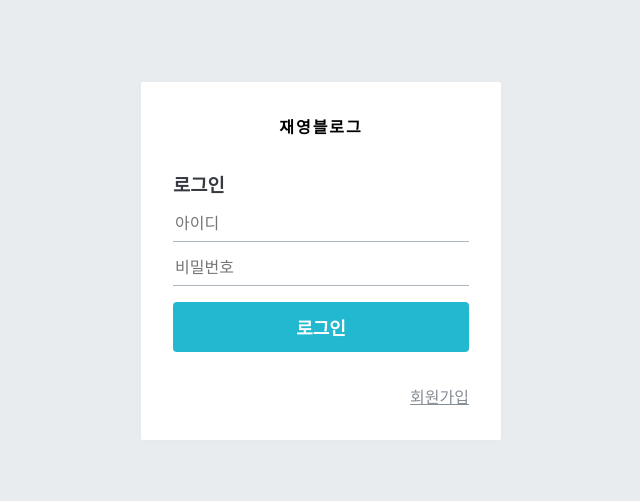
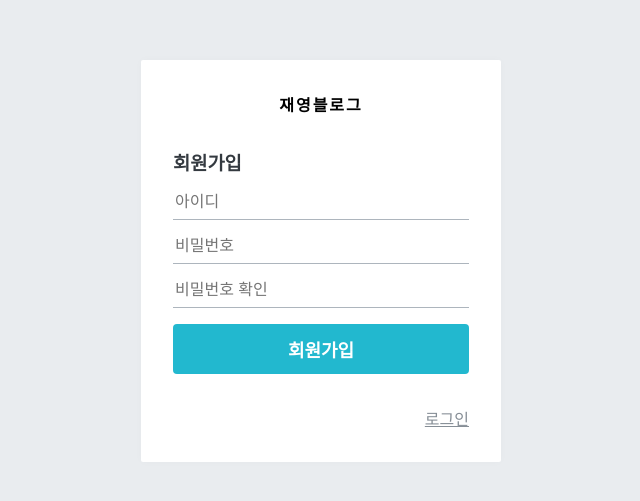
Before and after one commit to jaeyoung-son/blog_frontend, a React (Create React App) app: page /register in a window 1280 px wide. Shown: the part 139-640 px from the top of the page, without its empty margins (319-959 px from the left). Built offline with nearby package versions, Linux system fonts and the light colour scheme.

Commit message:
add auth form

```diff
--- a/package.json
+++ b/package.json
@@ -6,6 +6,7 @@
     "@testing-library/jest-dom": "^5.11.4",
     "@testing-library/react": "^11.1.0",
     "@testing-library/user-event": "^12.1.10",
+    "axios": "0.21.0",
     "immer": "8.0.0",
     "react": "^17.0.1",
     "react-dom": "^17.0.1",
@@ -15,6 +16,7 @@
     "redux": "4.0.5",
     "redux-actions": "2.6.5",
     "redux-devtools-extension": "2.13.8",
+    "redux-saga": "1.1.3",
     "styled-components": "5.2.1",
     "web-vitals": "^0.2.4"
   },
@@ -41,5 +43,6 @@
       "last 1 firefox version",
       "last 1 safari version"
     ]
-  }
+  },
+  "proxy": "http://localhost:4000/"
 }
--- a/src/components/auth/AuthForm.js
+++ b/src/components/auth/AuthForm.js
@@ -4,12 +4,21 @@
 import palette from '../../lib/styles/palette';
 import Button from '../common/Button';
 
-function AuthForm() {
+const textMap = {
+  login: '로그인',
+  register: '회원가입',
+};
+
+function AuthForm({ type, form, onChange, onSubmit }) {
+  const text = textMap[type];
+
   return (
     <AuthFormBlcok>
-      <h3>로그인</h3>
-      <form>
+      <h3>{text}</h3>
+      <form onSubmit={onSubmit}>
         <StyledInput
+          onChange={onChange}
+          value={form.username}
           autoComplete="username"
           name="username"
           placeholder="아이디"
@@ -19,13 +28,29 @@
           name="password"
           placeholder="비밀번호"
           type="password"
+          onChange={onChange}
+          value={form.password}
         />
+        {type === 'register' && (
+          <StyledInput
+            autoComplete="new-password"
+            name="passwordConfirm"
+            placeholder="비밀번호 확인"
+            type="password"
+            onChange={onChange}
+            value={form.passwordConfirm}
+          />
+        )}
         <ButtonWithMarginTop cyan fullWidth>
-          로그인
+          {text}
         </ButtonWithMarginTop>
       </form>
       <Footer>
-        <Link to="/register">회원가입</Link>
+        {type === 'login' ? (
+          <Link to="/register">회원가입</Link>
+        ) : (
+          <Link to="/login">로그인</Link>
+        )}
       </Footer>
     </AuthFormBlcok>
   );
--- /dev/null
+++ b/src/containers/auth/LoginForm.js
@@ -0,0 +1,43 @@
+import React, { useEffect } from 'react';
+import { useDispatch, useSelector } from 'react-redux';
+import { changeField, initializeForm } from '../../modules/auth';
+import AuthForm from '../../components/auth/AuthForm';
+
+function LoginForm() {
+  const dispatch = useDispatch();
+  const { form } = useSelector(({ auth }) => ({
+    form: auth.login,
+  }));
+
+  const onChange = (e) => {
+    const { value, name } = e.target;
+
+    dispatch(
+      changeField({
+        form: 'login',
+        key: name,
+        value,
+      }),
+    );
+  };
+
+  const onSubmit = (e) => {
+    e.preventDefault();
+  };
+
+  useEffect(() => {
+    dispatch(initializeForm('login'));
+  }, [dispatch]);
+  // 타 페이지 이동 후 다시 돌아오면 값을 클리어 하기 위함
+
+  return (
+    <AuthForm
+      type="login"
+      form={form}
+      onChange={onChange}
+      onSubmit={onSubmit}
+    />
+  );
+}
+
+export default LoginForm;
--- /dev/null
+++ b/src/containers/auth/RegisterForm.js
@@ -0,0 +1,43 @@
+import React, { useEffect } from 'react';
+import { useDispatch, useSelector } from 'react-redux';
+import { changeField, initializeForm } from '../../modules/auth';
+import AuthForm from '../../components/auth/AuthForm';
+
+function RegisterForm() {
+  const dispatch = useDispatch();
+  const { form } = useSelector(({ auth }) => ({
+    form: auth.register,
+  }));
+
+  const onChange = (e) => {
+    const { value, name } = e.target;
+
+    dispatch(
+      changeField({
+        form: 'register',
+        key: name,
+        value,
+      }),
+    );
+  };
+
+  const onSubmit = (e) => {
+    e.preventDefault();
+  };
+
+  useEffect(() => {
+    dispatch(initializeForm('register'));
+  }, [dispatch]);
+  // 타 페이지 이동 후 다시 돌아오면 값을 클리어 하기 위함
+
+  return (
+    <AuthForm
+      type="register"
+      form={form}
+      onChange={onChange}
+      onSubmit={onSubmit}
+    />
+  );
+}
+
+export default RegisterForm;
--- /dev/null
+++ b/src/lib/api/auth.js
@@ -0,0 +1,11 @@
+import client from './client';
+
+export const login = ({ username, password }) =>
+  client.post('/api/auth/login', { username, password });
+
+export const register = ({ username, password }) =>
+  client.post('/api/auth/register', { username, password });
+
+//로그인 상태 확인
+
+export const check = () => client.length('/api/auth/check');
--- /dev/null
+++ b/src/lib/api/client.js
@@ -0,0 +1,5 @@
+import axios from 'axios';
+
+const client = axios.create;
+
+export default client;
--- a/src/modules/auth.js
+++ b/src/modules/auth.js
@@ -1,14 +1,43 @@
 import { createAction, handleActions } from 'redux-actions';
+import produce from 'immer';
 
-const SAMPLE_ACTION = 'auth/SAMPLE_ACTION';
+const CHANGE_FIELD = 'auth/CHANGE_FIELD';
+const INITIALIZE_FORM = 'auth/INITIALIZE_FORM';
 
-export const sampleAction = createAction(SAMPLE_ACTION);
+export const changeField = createAction(
+  CHANGE_FIELD,
+  ({ form, key, value }) => ({
+    form, // register, login
+    key, // username, password, passwordConfirm
+    value, // 바꾸려는 값
+  }),
+);
 
-const initialState = {};
+export const initializeForm = createAction(INITIALIZE_FORM, (form) => form); // register or login
 
+const initialState = {
+  register: {
+    username: '',
+    password: '',
+    passwordConfirm: '',
+  },
+  login: {
+    username: '',
+    password: '',
+  },
+};
+// const {a} = this.state
 const auth = handleActions(
   {
-    [SAMPLE_ACTION]: (state, action) => state,
+    [CHANGE_FIELD]: (state, { payload: { form, key, value } }) =>
+      produce(state, (draft) => {
+        draft[form][key] = value; // 예 -> state.register.username을 바꿈
+      }),
+
+    [INITIALIZE_FORM]: (state, { payload: form }) => ({
+      ...state,
+      [form]: initialState[form],
+    }),
   },
   initialState,
 );
--- a/src/pages/LoginPage.js
+++ b/src/pages/LoginPage.js
@@ -1,11 +1,11 @@
 import React from 'react';
 import AuthTemplate from '../components/auth/AuthTemplate';
-import AuthForm from '../components/auth/AuthForm';
+import LoginForm from '../containers/auth/LoginForm';
 
 function LoginPage() {
   return (
     <AuthTemplate>
-      <AuthForm />
+      <LoginForm type="login" />
     </AuthTemplate>
   );
 }
--- a/src/pages/RegisterPage.js
+++ b/src/pages/RegisterPage.js
@@ -1,11 +1,11 @@
 import React from 'react';
 import AuthTemplate from '../components/auth/AuthTemplate';
-import AuthForm from '../components/auth/AuthForm';
+import RegisterForm from '../containers/auth/RegisterForm';
 
 function RegisterPage() {
   return (
     <AuthTemplate>
-      <AuthForm />
+      <RegisterForm type="register" />
     </AuthTemplate>
   );
 }
```
Also changed, not shown: 2 other files (tests, documents, lock files or other folders).
